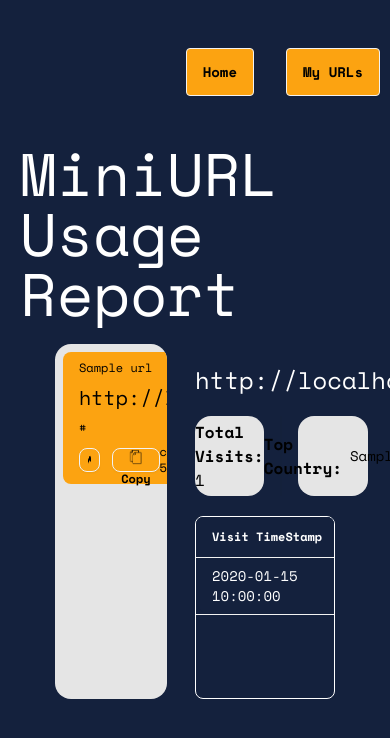
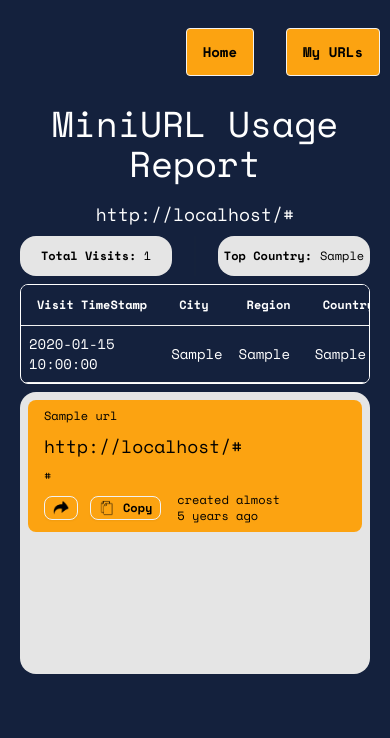
Before and after one commit to rygo2765/mini-url, a Rails app: page /visits/# in a window 390 px wide. Shown: the top 738 px of the page. Run offline with Rails 7, Linux system fonts and the light colour scheme; tables that the repository leaves empty hold one stand-in row (values such as "Sample post"); style sheets or scripts are compiled from the project's sources; some libraries are stand-ins or nearby versions.

Commit message:
Update usage report page to be responsive

```diff
--- a/app/views/layouts/application.html.erb
+++ b/app/views/layouts/application.html.erb
@@ -23,7 +23,7 @@
   </head>
 
   <body class="bg-[#14213d] flex flex-col h-screen items-center">
-    <header class="py-4 h-16 mt-10 lg:w-2/3 w-full mr-5">
+    <header class="py-4 h-16 mt-5 lg:mt-10 lg:w-2/3 w-full mr-5">
       <%= render 'shared/header'%>
     </header>
     <main class="container mx-auto px-5 flex flex-col h-full items-center justify-start lg:overflow-hidden overflow-auto">
--- a/app/views/urls/show_visits.html.erb
+++ b/app/views/urls/show_visits.html.erb
@@ -1,14 +1,14 @@
-<div class="flex flex-col w-full mx-auto h-3/4 items-center justify-start mt-10">
-  <h1 class="text-6xl text-white mb-5">MiniURL Usage Report</h1>
-  <div class="flex flex-row h-full w-4/5 justify-center space-x-7">
-    <ul class="menu menu-horizontal bg-secondary rounded-box w-1/2 h-full max-h-full text-black overflow-y-auto overflow-x-hidden">
+<div class="flex flex-col w-full mx-auto h-3/4 items-center justify-start mt-5 lg:mt-10">
+  <h1 class="text-4xl lg:text-6xl text-white text-center mb-2 lg:mb-5">MiniURL Usage Report</h1>
+  <div class="flex lg:flex-row flex-col h-full w-full lg:w-4/5 justify-center lg:space-x-7">
+    <ul class="menu menu-horizontal lg:order-first order-last bg-secondary rounded-box lg:w-1/2 w-full h-full max-h-full text-black overflow-y-auto overflow-x-hidden">
       <% if @url %>
         <li class="w-full rounded-lg">
           <div class="flex flex-col items-start bg-primary">
             <div class="text-xs whitespace-normal w-full">
               <%= @url.title %>
             </div>
-            <div class="text-bold text-xl">
+            <div class="text-bold text-lg lg:text-xl">
               <%= @full_short_url %>
             </div>
             <div class="text-xs whitespace-normal w-full">
@@ -53,25 +53,25 @@
         </li>
       <% end %>
     </ul>
-    <div class="flex flex-col w-1/2 justify-start">
+    <div class="flex flex-col w-full lg:w-1/2 h-1/2 lg:h-full justify-start lg:order-last order-first">
 
-      <h2 class="text-2xl text-white my-5 mx-auto"><%= @full_short_url%></h2>
+      <h2 class="text-lg xl:text-2xl text-white my-2 lg:my-5 mx-auto"><%= @full_short_url%></h2>
 
-      <div class="flex w-full mb-5">
-        <div class="card bg-secondary text-black rounded-box grid h-20 flex-grow place-items-center w-1/2">
+      <div class="flex w-full mb-2 lg:mb-5">
+        <div class="card bg-secondary text-black text-xs lg:text-base rounded-box grid h-10 lg:h-20 flex-grow place-items-center w-1/2">
           <p><strong>Total Visits:</strong> <%= @visits.present? ? @visits.count : 0 %></p>
         </div>
         <div class="divider divider-horizontal"></div>
-        <div class="card bg-secondary text-black rounded-box flex flex-row items-center justify-center h-20 flex-grow w-1/2">
+        <div class="card bg-secondary text-black text-xs lg:text-base rounded-box flex flex-row items-center justify-center h-10 lg:h-20 flex-grow w-1/2">
           <p class="mr-2"><strong>Top Country:</strong></p>
-          <p class="text-sm">
+          <p>
             <% top_country = @visits.group(:country).order('count_id DESC').limit(1).count(:id).first %>
             <%= top_country.present? ? top_country[0] : "-" %>
           </p>
         </div>
       </div>
 
-      <div class="overflow-x-auto h-full border border-white rounded-lg">
+      <div class="overflow-x-auto h-full border border-white rounded-lg mb-2 lg:mb-0">
         <table class="table text-white bg-background ">
           <thead class="sticky top-0 bg-background">
             <tr class="text-white">
@@ -85,15 +85,15 @@
             <% if @visits.any?%>
               <% @visits.order(created_at: :desc).limit(10).each do |visit| %>
                 <tr>
-                  <td class="px-4 py-2"><%= visit.created_at.strftime("%Y-%m-%d %H:%M:%S") %></td>
-                  <td class="px-4 py-2"><%= visit.city %></td>
-                  <td class="px-4 py-2"><%= visit.region %></td>
-                  <td class="px-4 py-2"><%= visit.country %></td>
+                  <td class="px-2 lg:px-4 py-2"><%= visit.created_at.strftime("%Y-%m-%d %H:%M:%S") %></td>
+                  <td class="px-2 lg:px-4 py-2"><%= visit.city %></td>
+                  <td class="px-2 lg:px-4 py-2"><%= visit.region %></td>
+                  <td class="px-2 lg:px-4 py-2"><%= visit.country %></td>
                 </tr>
               <% end %>
             <%else%>
               <tr>
-                <td colspan="4" class="text-center items-center h-96 text-2xl">URL has not been visited</td>
+                <td colspan="4" class="text-center items-center lg:h-96 text-xl lg:text-2xl">URL has not been visited</td>
               </tr>
             <%end%>
           </tbody>
```
